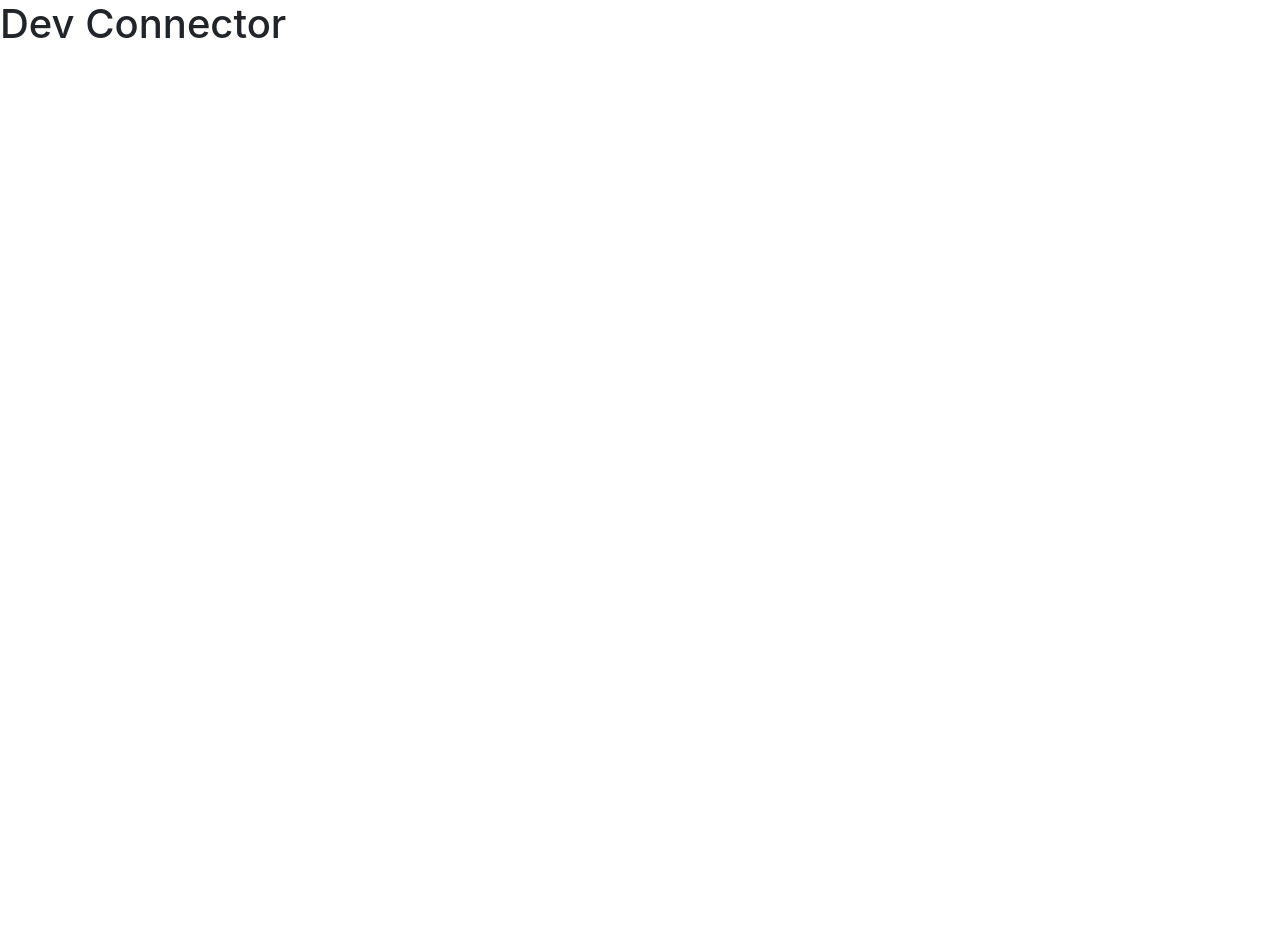
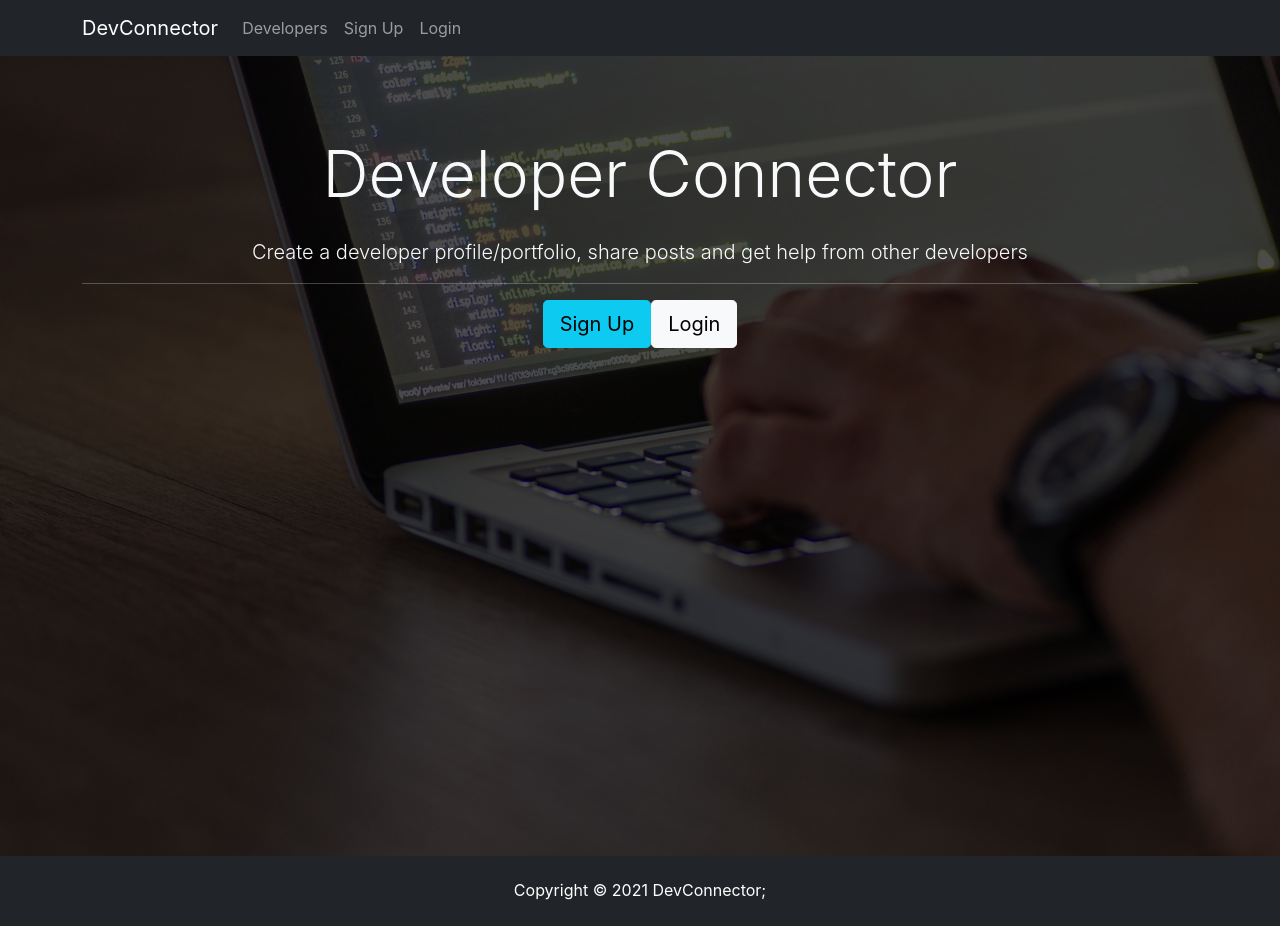
Before and after one commit to kellemNegasi/dev-connector, a React (Create React App) app in the folder client/: page /register in a window 1280 px wide. Before the commit the page ends 800 px from the top, so only its background shows below. Built offline with nearby package versions, Linux system fonts and the light colour scheme.

Commit message:
added landing page, navabar and footer components

```diff
--- a/client/src/App.js
+++ b/client/src/App.js
@@ -1,10 +1,15 @@
 
 import './App.css';
+import Footer from './components/layout/Footer';
+import Navbar from './components/layout/Navbar';
+import Landing from './components/layout/Landing';
 
 function App() {
   return (
     <div className="App">
-      <h1>Dev Connector</h1>
+      <Navbar/>
+      <Landing/>
+      <Footer/>
     </div>
   );
 }
--- /dev/null
+++ b/client/src/components/layout/Footer.js
@@ -0,0 +1,9 @@
+import React from 'react'
+
+export default function Footer() {
+  return (
+    <footer className="bg-dark text-white mt-5 p-4 text-center">
+      Copyright &copy; {new Date().getFullYear()} DevConnector;
+  </footer>
+  )
+}
--- /dev/null
+++ b/client/src/components/layout/Landing.js
@@ -0,0 +1,25 @@
+import React, { Component } from 'react'
+
+class Landing extends Component {
+  render() {
+    return (
+      <div className="landing">
+    <div className="dark-overlay landing-inner text-light">
+      <div className="container">
+        <div className="row">
+          <div className="col-md-12 text-center">
+            <h1 className="display-3 mb-4">Developer Connector
+            </h1>
+            <p className="lead"> Create a developer profile/portfolio, share posts and get help from other developers</p>
+            <hr />
+            <a href="register.html" className="btn btn-lg btn-info mr-2">Sign Up</a>
+            <a href="login.html" className="btn btn-lg btn-light">Login</a>
+          </div>
+        </div>
+      </div>
+    </div>
+  </div>
+    )
+  }
+}
+export default Landing;
--- /dev/null
+++ b/client/src/components/layout/Navbar.js
@@ -0,0 +1,36 @@
+import React, { Component } from 'react'
+
+class Navbar extends Component {
+  render() {
+    return (
+        <nav className="navbar navbar-expand-sm navbar-dark bg-dark mb-4">
+    <div className="container">
+      <a className="navbar-brand" href="landing.html">DevConnector</a>
+      <button className="navbar-toggler" type="button" data-toggle="collapse" data-target="#mobile-nav">
+        <span className="navbar-toggler-icon"></span>
+      </button>
+
+      <div className="collapse navbar-collapse" id="mobile-nav">
+        <ul className="navbar-nav mr-auto">
+          <li className="nav-item">
+            <a className="nav-link" href="profiles.html"> Developers
+            </a>
+          </li>
+        </ul>
+
+        <ul className="navbar-nav ml-auto">
+          <li className="nav-item">
+            <a className="nav-link" href="register.html">Sign Up</a>
+          </li>
+          <li className="nav-item">
+            <a className="nav-link" href="login.html">Login</a>
+          </li>
+        </ul>
+      </div>
+    </div>
+  </nav>
+    )
+  }
+}
+
+export default Navbar;
```
